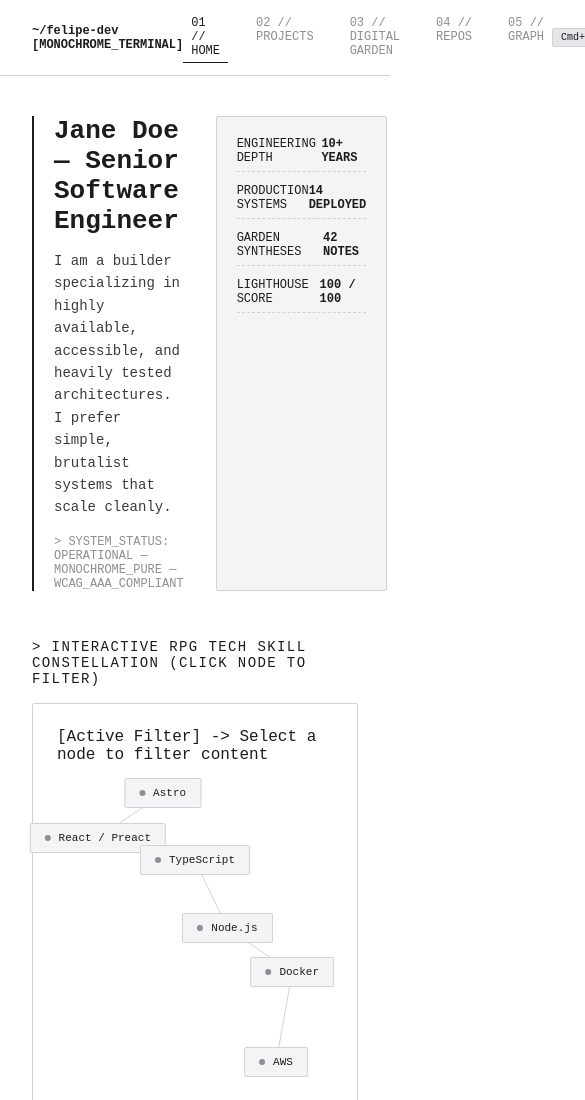
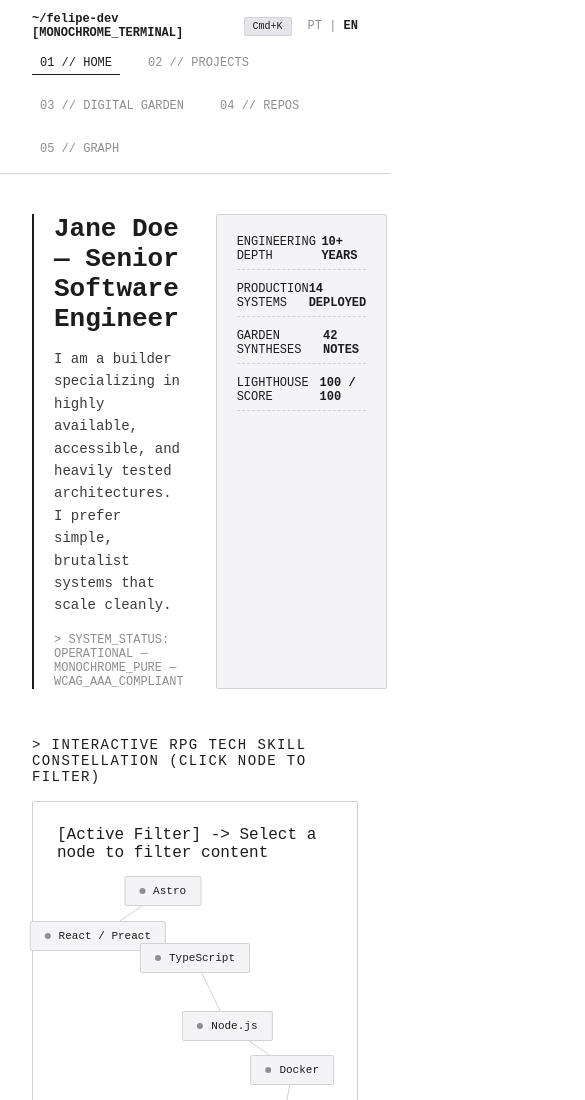
Before and after one commit to FelipeVandevelde/dev-garden, an Astro site: page / in a window 390 px wide. Shown: the top 1100 px of the page, 585 px wide, since content can reach past the window. Built offline with nearby package versions, Linux system fonts and the light colour scheme; Astro itself is replaced by a stand-in of ours; no server answers.

Commit message:
fix(ui): refactor header layout for mobile devices

```diff
--- a/src/styles/tokens.css
+++ b/src/styles/tokens.css
@@ -408,6 +408,23 @@ a:hover {
   .graph-fallback {
     display: block; /* Show accessible list on mobile */
   }
+  .terminal-nav {
+    flex-wrap: wrap;
+    padding: 12px 16px;
+  }
+  .nav-brand {
+    flex: 1;
+  }
+  .nav-controls {
+    flex-shrink: 0;
+  }
+  .nav-links {
+    order: 3;
+    width: 100%;
+    margin-top: 12px;
+    flex-wrap: wrap;
+    gap: 12px;
+  }
 }\n.wikilink { text-decoration: underline; font-family: monospace; }\n\n[data-theme^="HC-"] .shell-container, [data-theme^="HC-"] .global-header, [data-theme^="HC-"] .global-footer { border-width: 2px !important; }\n
 
 code, pre, .mono, .command-input { font-family: 'JetBrains Mono', 'Fira Code', monospace; }
```
